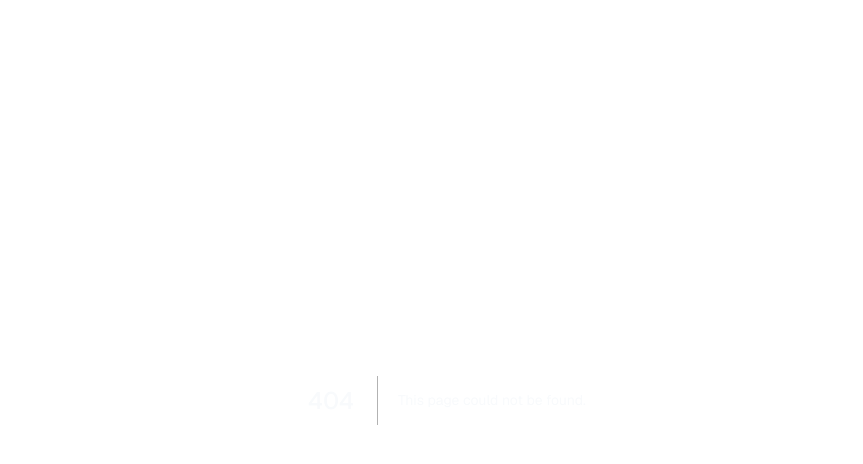
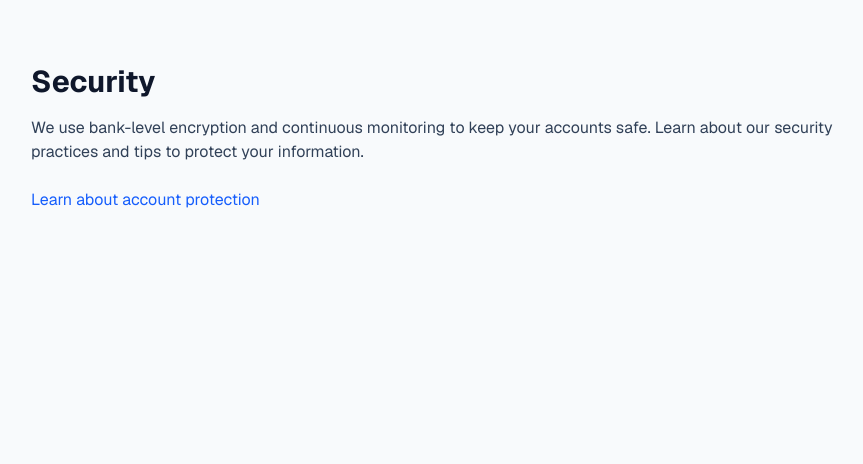
Before and after one commit to Crypticdevs0/v0-mobile-banking-mvp, a Next.js app: page /security in a window 1280 px wide. Before the commit this address had no page. Shown: the top 464 px of the page, without its empty margins (193-1056 px from the left). Built offline with nearby package versions, Linux system fonts and the light colour scheme.

Commit message:
Security page
cgen-6ed3d099e5be42d683eba29ff6379c2d

```diff
--- /dev/null
+++ b/app/security/page.tsx
@@ -0,0 +1,18 @@
+import Link from "next/link"
+
+export default function SecurityPage() {
+  return (
+    <div className="min-h-screen bg-slate-50 py-16">
+      <div className="max-w-4xl mx-auto px-4 sm:px-6 lg:px-8">
+        <h1 className="text-3xl font-bold text-slate-900 mb-4">Security</h1>
+        <p className="text-slate-700 mb-6">
+          We use bank-level encryption and continuous monitoring to keep your accounts safe. Learn about our security
+          practices and tips to protect your information.
+        </p>
+        <Link href="/security" className="text-blue-600 hover:underline">
+          Learn about account protection
+        </Link>
+      </div>
+    </div>
+  )
+}
```
